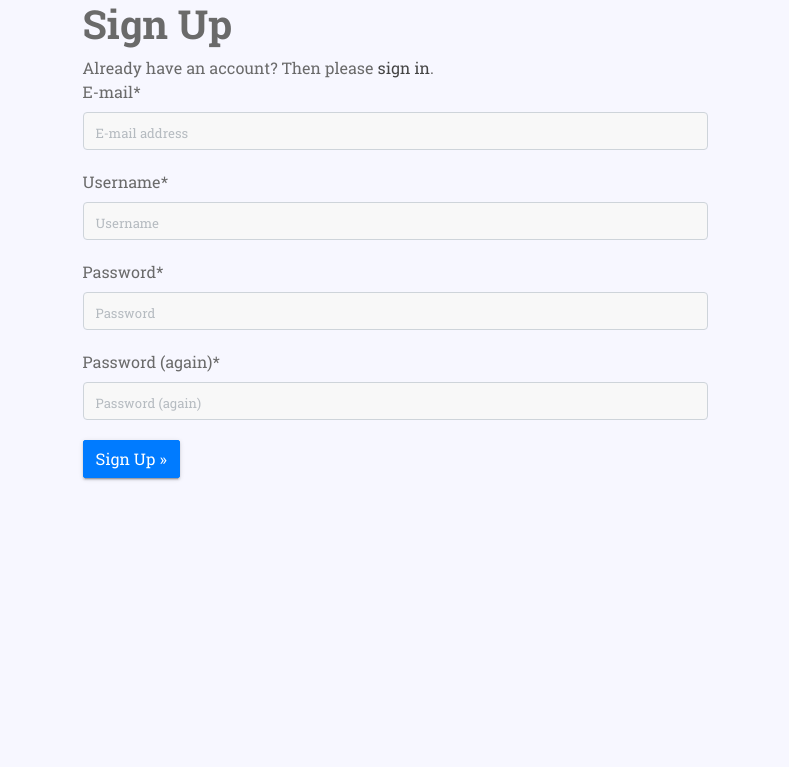
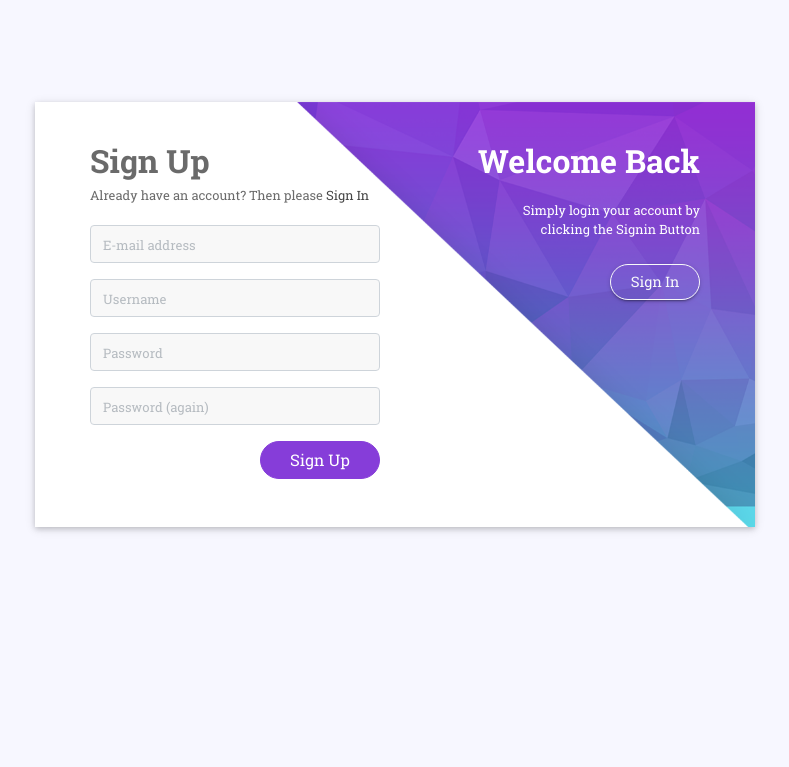
Before and after one commit to packershift/packershift, a Django app: page /accounts/signup/ in a window 1280 px wide. Shown: the top 767 px of the page, without its empty margins (245-1034 px from the left). Before the commit the page ends 481 px from the top, so only its background shows below. Run offline with Django 3.2, Linux system fonts and the light colour scheme; parts of the project's set-up code (start-up, migrations or seed data) failed here and were passed over; some libraries are stand-ins or nearby versions.

Commit message:
feat: page i18 support added and code format

```diff
--- a/packershift/templates/account/signup.html
+++ b/packershift/templates/account/signup.html
@@ -1,22 +1,52 @@
 {% extends "account/base.html" %}
 
+{% load widget_tweaks %}
 {% load i18n %}
-{% load crispy_forms_tags %}
 
 {% block head_title %}{% translate "Signup" %}{% endblock %}
 
-{% block inner %}
-<h1>{% translate "Sign Up" %}</h1>
+{% block content %}
 
-<p>{% blocktranslate %}Already have an account? Then please <a href="{{ login_url }}">sign in</a>.{% endblocktranslate %}</p>
+<div class="container-fluid ">
+  <div class=" no-pdding login-box">
+    <div class="row no-margin w-100 bklmj">
+      <div class="col-lg-6 col-md-6 log-det">
+        <h2>{% translate "Sign Up" %}</h2>
+        <div class="row no-margin past">
+          <p>{% translate "Already have an account? Then please" %} <a href="{{ login_url }}">{% translate "Sign In" %}</a></p>
+        </div>
+        <form action="{% url 'account_signup' %}" class="signup" id="signup_form" method="post">
+          {% csrf_token %}
+          <div class="text-box-cont">
+            <div class="input-group mb-3">
+              {{ form.email|add_class:'form-control' }}
+            </div>
+            <div class="input-group mb-3">
+              {{ form.username|add_class:'form-control' }}
+            </div>
+            <div class="input-group mb-3">
+              {{ form.password1|add_class:'form-control' }}
+            </div>
+            <div class="input-group mb-3">
+              {{ form.password2|add_class:'form-control' }}
+            </div>
+            <div class="right-bkij mb-3">
+              <button class="btn btn-success btn-round" type="submit">{% translate "Sign Up" %}</button>
+            </div>
+            <br>
+          </div>
+        </form>
 
-<form class="signup" id="signup_form" method="post" action="{% url 'account_signup' %}">
-  {% csrf_token %}
-  {{ form|crispy }}
-  {% if redirect_field_value %}
-  <input type="hidden" name="{{ redirect_field_name }}" value="{{ redirect_field_value }}" />
-  {% endif %}
-  <button class="btn btn-primary" type="submit">{% translate "Sign Up" %} &raquo;</button>
-</form>
+      </div>
+      <div class="col-lg-6 col-md-6 box-de">
+        <div class="ditk-inf">
+          <h2 class="w-100">{% translate "Welcome Back" %}</h2>
+          <p>{% translate "Simply login your account by" %} <br> {% translate "clicking the Signin Button" %}</p>
+          <a class="btn btn-outline-light" href="{% url 'account_login' %}">{% translate "Sign In" %}</a>
+        </div>
+      </div>
+    </div>
+  </div>
+</div>
 
 {% endblock %}
--- a/packershift/templates/layouts/base.html
+++ b/packershift/templates/layouts/base.html
@@ -39,9 +39,9 @@
 
       {% if messages %}
         {% for message in messages %}
-          <div class="alert alert-dismissible {% if message.tags %}alert-{{ message.tags }}{% endif %}">
+          <div class="alert alert-dismissible fade show {% if message.tags %}alert-{{ message.tags }}{% endif %}" role="alert">
             {{ message }}
-            <button type="button" class="btn-close" data-bs-dismiss="alert" aria-label="Close"></button>
+            <button type="button" class="close" data-bs-dismiss="alert" aria-label="Close"></button>
           </div>
         {% endfor %}
       {% endif %}
--- a/packershift/templates/layouts/layout.html
+++ b/packershift/templates/layouts/layout.html
@@ -31,7 +31,7 @@
                 <li class="nav-header">
                     <div class="dropdown profile-element">
                         <a data-toggle="dropdown" class="dropdown-toggle" href="#">
-                            <span class="block m-t-xs font-bold">Example user</span>
+                            <span class="block m-t-xs font-bold">{{ object.username }}</span>
                             <span class="text-muted text-xs block">menu <b class="caret"></b></span>
                         </a>
                         <ul class="dropdown-menu animated fadeInRight m-t-xs">
```
Also changed, not shown: packershift/templates/account/login.html (+10 -11 lines), packershift/templates/account/password_reset.html (+12 -9 lines).
